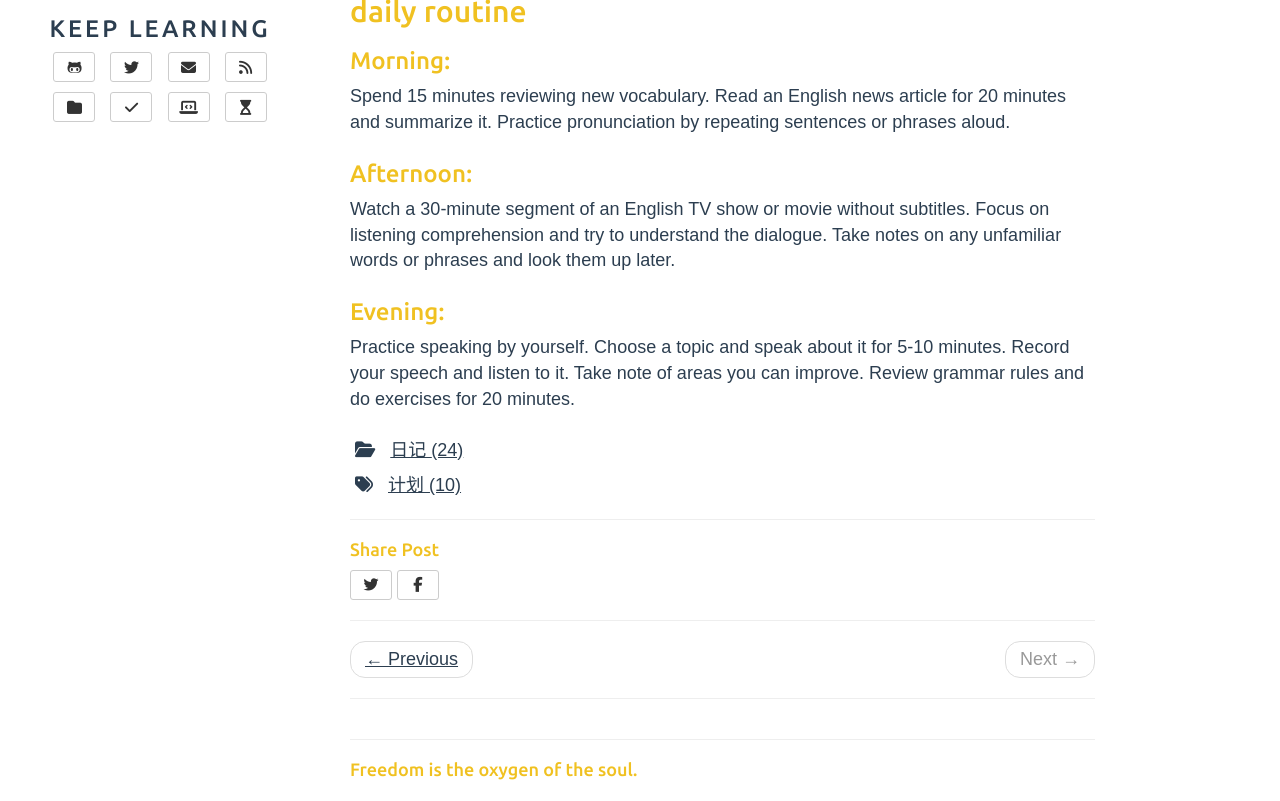
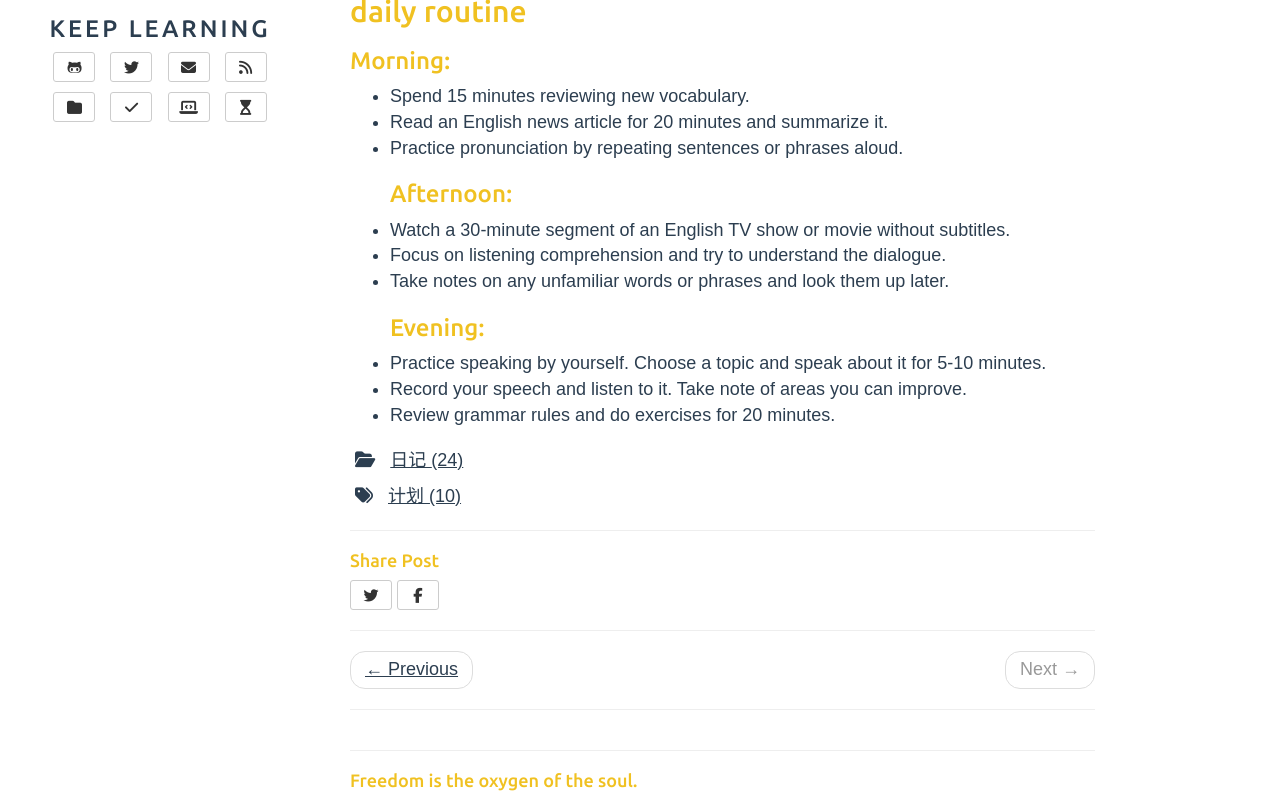
Before and after one commit to gaoxingaa/gaoxingaa.github.io, a Jekyll site: the page built from _posts/2029-01-31-test.md, in a window 1280 px wide and 1073 px high, cut to the strip 272-1073 px from the top of the window. Built offline with Jekyll 4.4.1, drawn with Linux system fonts in a browser that asks for light colours; nearby versions of some CDN libraries; comment, search, counter and statistics services are not loaded.

Commit message:
modify format

```diff
--- a/_posts/2029-01-31-test.md
+++ b/_posts/2029-01-31-test.md
@@ -15,16 +15,16 @@
 
 ### Morning:
 
-Spend 15 minutes reviewing new vocabulary.
-Read an English news article for 20 minutes and summarize it.
-Practice pronunciation by repeating sentences or phrases aloud.
+- Spend 15 minutes reviewing new vocabulary.
+- Read an English news article for 20 minutes and summarize it.
+- Practice pronunciation by repeating sentences or phrases aloud.
 ### Afternoon:
 
-Watch a 30-minute segment of an English TV show or movie without subtitles.
-Focus on listening comprehension and try to understand the dialogue.
-Take notes on any unfamiliar words or phrases and look them up later.
+- Watch a 30-minute segment of an English TV show or movie without subtitles.
+- Focus on listening comprehension and try to understand the dialogue.
+- Take notes on any unfamiliar words or phrases and look them up later.
 ### Evening:
 
-Practice speaking by yourself. Choose a topic and speak about it for 5-10 minutes.
-Record your speech and listen to it. Take note of areas you can improve.
-Review grammar rules and do exercises for 20 minutes.
+- Practice speaking by yourself. Choose a topic and speak about it for 5-10 minutes.
+- Record your speech and listen to it. Take note of areas you can improve.
+- Review grammar rules and do exercises for 20 minutes.
```
